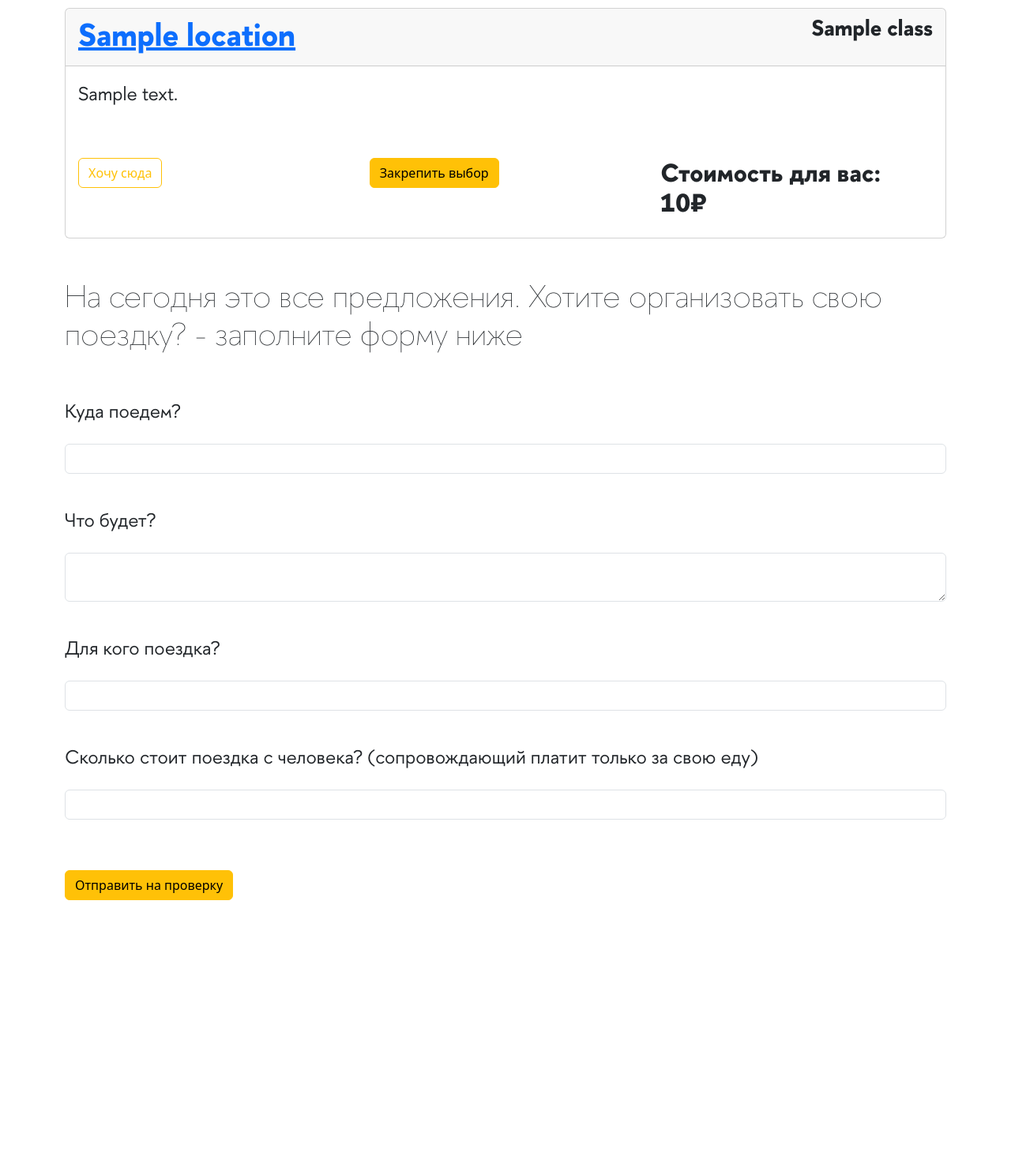
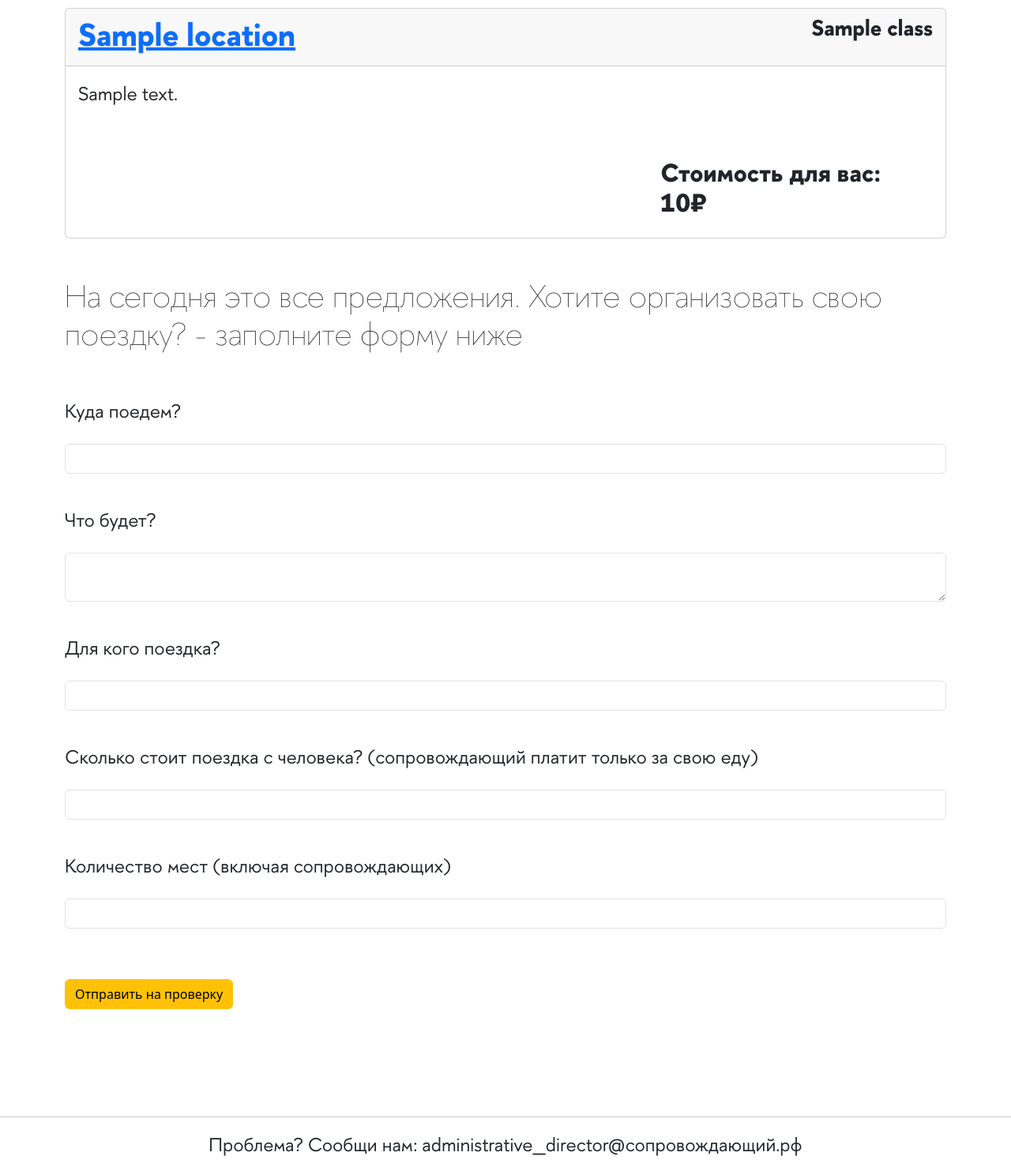
Before and after one commit to dogdolm2/soprovo, a Flask app: template templates/registered.html in a window 1280 px wide. Shown: the part 142-1625 px from the top of the page at 79% size. Before the commit the page ends 1282 px from the top, so only its background shows below. Run offline with Flask 3, Linux system fonts and the light colour scheme; the template is opened without the code that fills it: most values are stand-ins (such as "Sample title", 1, 10 or a date in 2020).

Commit message:
Update registered.html

```diff
--- a/templates/registered.html
+++ b/templates/registered.html
@@ -58,12 +58,8 @@
                 <br>
                 <div class="row">
                     <div class="col">
-                        <input type="checkbox" class="btn-check" id="btn-check-{{elem.count}}" name="var{{elem.count}}" value="1" {% if fsd[elem.count] == True %} checked {% endif %}>
-                        <label class="btn btn-outline-warning" for="btn-check-{{elem.count}}">Хочу сюда</label>
                     </div>
                     <div class="col">
-                        <input type="submit" class="btn-check" id="btn-{{elem.count}}">
-                        <label class="btn btn-warning" for="btn-{{elem.count}}">Закрепить выбор</label>
                     </div>
                     <div class="col">
                         <h2>Стоимость для вас: {{elem.cost}}₽</h2>
@@ -99,6 +95,11 @@
         <input type="text" class="form-control" id="exampleInput5" name="cost">
     </div>
     <br>
+    <div class="mb-3">
+        <label for="exampleInput6" class="form-label"><p>Количество мест (включая сопровождающих)</p></label>
+        <input type="text" class="form-control" id="exampleInput6" name="quant">
+    </div>
+    <br>
     <br>
     <div class="col">
          <input type="submit" class="btn-check" id="btn">
@@ -108,6 +109,11 @@
     <br>
 </div>
 </form>
+<br>
+<br>
+<br>
+<hr>
+<p align="center">Проблема? Сообщи нам: administrative_director@сопровождающий.рф</p>
 <script src="https://cdn.jsdelivr.net/npm/bootstrap@5.3.3/dist/js/bootstrap.bundle.min.js" integrity="sha384-YvpcrYf0tY3lHB60NNkmXc5s9fDVZLESaAA55NDzOxhy9GkcIdslK1eN7N6jIeHz" crossorigin="anonymous"></script>
 <script src="https://cdn.jsdelivr.net/npm/@popperjs/core@2.11.8/dist/umd/popper.min.js" integrity="sha384-I7E8VVD/ismYTF4hNIPjVp/Zjvgyol6VFvRkX/vR+Vc4jQkC+hVqc2pM8ODewa9r" crossorigin="anonymous"></script>
 <script src="https://cdn.jsdelivr.net/npm/bootstrap@5.3.3/dist/js/bootstrap.min.js" integrity="sha384-0pUGZvbkm6XF6gxjEnlmuGrJXVbNuzT9qBBavbLwCsOGabYfZo0T0to5eqruptLy" crossorigin="anonymous"></script>
```
